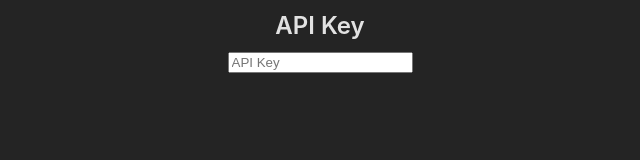
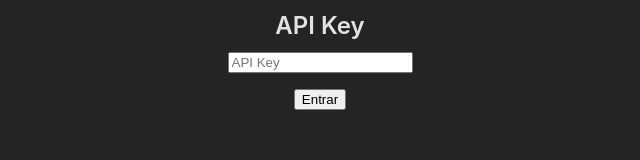
Before and after one commit to ramonbs/api-football, a React (Vite) app: page / in a window 1280 px wide. Shown: the top 160 px of the page, without its empty margins (320-960 px from the left). Built offline with nearby package versions, Linux system fonts and the light colour scheme.

Commit message:
feat: add logic into input

```diff
--- a/src/components/LoginForms/index.tsx
+++ b/src/components/LoginForms/index.tsx
@@ -1,9 +1,21 @@
-import style from './loginForms.module.scss';
+import style from "./loginForms.module.scss";
+import { useState, FormEvent } from "react";
 
 function LoginForms() {
+    const [apiKey, setApiKey] = useState("");
+
+    const handleSubmit = (e: FormEvent<HTMLFormElement>) => {
+        e.preventDefault();
+        const form = e.target as HTMLFormElement;
+        const input = form.elements.namedItem("api_key") as HTMLInputElement;
+        setApiKey(input.value);
+        console.log(input.value);
+
+    };
+
     return (
-        <form className={ style.login_form }>
-            <label htmlFor="api_key" className={ style.login_label}>
+        <form className={style.login_form} onSubmit={handleSubmit}>
+            <label htmlFor="api_key" className={style.login_label}>
                 API Key
                 <input
                     name="api_key"
@@ -11,6 +23,9 @@ function LoginForms() {
                     placeholder="API Key"
                 />
             </label>
+            <button type="submit" className={style.login_button}>
+                Entrar
+            </button>
         </form>
     );
 }
```
